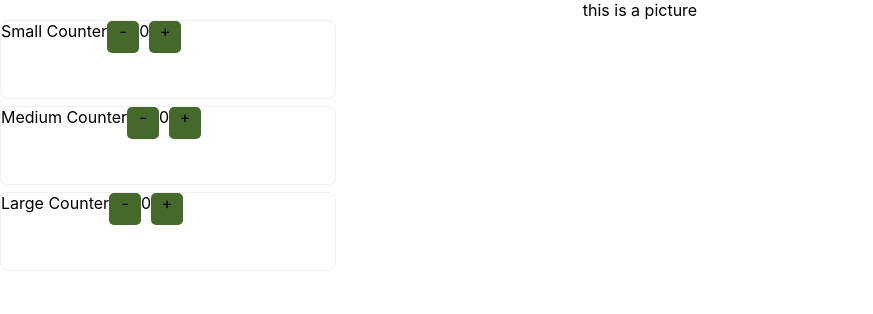
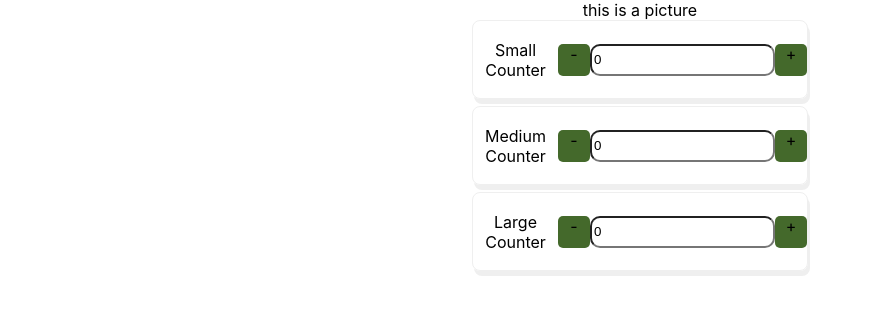
Before and after one commit to maikalangi/Compostr, a React (Create React App) app: page /contribute in a window 1280 px wide. Shown: the top 314 px of the page, without its empty margins (0-873 px from the left). Built offline with nearby package versions, Linux system fonts and the light colour scheme.

Commit message:
added counters and some style

```diff
--- a/src/components/Calculator.jsx
+++ b/src/components/Calculator.jsx
@@ -2,6 +2,52 @@ import React,{ useState,useEffect } from "react";
 import "../style/calc.css"
 
 const Calculator = () =>{
+    const [counts, setCounts] = useState([0,0,0])
+    const [sCount, setSCount] = useState(0)
+    const [mCount, setMCount] = useState(0)
+    const [lCount, setLCount] = useState(0)
+
+
+    const incCount = (pm,val) =>{
+
+        if(val==="med"){
+            let nCount = mCount+pm
+            setMCount(nCount)
+        }
+        if(val==="large"){
+            let nCount = lCount+pm
+            setLCount(nCount)
+        }
+        if(val === "small"){
+            let nCount = sCount+pm
+            setSCount(nCount)
+        }
+    }
+
+    const setNumber = (targ,value)=>{
+        console.log(typeof value)
+        console.log(value)
+        let vInt = parseInt(value)
+
+        // let nCounts = counts
+        if(targ.name==="smallcount"){
+            if(isNaN(value)|| value === ""){
+                setSCount(0)
+            }else
+            setSCount(vInt)
+        }
+        if(targ.name==="medcount"){
+            if(isNaN(value)|| value === ""){
+                setMCount(0)
+            }else
+            setMCount(vInt)
+        }
+        if(targ.name==="largecount"){
+        }
+    }
+    // useEffect(() => {
+
+    //   },[counts]);
 
     return (
     <div className="Calculator">
@@ -10,9 +56,28 @@ const Calculator = () =>{
                 this is a picture
             </div>
             <div className="CompAmount">
-                <div className="compSmall">Small Counter<div className="counter"><div className="minus">-</div><div className="counterCount">0</div><div className="plus">+</div></div></div>
-                <div className="compMedium">Medium Counter<div className="counter"><div className="minus">-</div><div className="counterCount">0</div><div className="plus">+</div></div></div>
-                <div className="compLarge">Large Counter<div className="counter"><div className="minus">-</div><div className="counterCount">0</div><div className="plus">+</div></div></div>
+                <div className="compSmall">Small Counter<div className="counter">
+                <div className="minus"onClick={()=>incCount(-1,"small")}>-</div>
+                <input className="counterCount"
+                type="text"
+                name="smallcount"
+                placeholder="0"
+                value={sCount}
+                onChange={(e)=>setNumber(e.target,e.target.value)}/><div className="plus" onClick={()=>incCount(1,"small")}>+</div></div></div>
+                <div className="compMedium">Medium Counter<div className="counter"><div className="minus"onClick={()=>incCount(-1,"med")}>-</div>
+                <input className="counterCount"
+                type="text"
+                name="medcount"
+                placeholder="0"
+                value={mCount}
+                onChange={(e)=>setNumber(e.target,e.target.value)}/><div className="plus" onClick={()=>incCount(1,"med")}>+</div></div></div>
+                <div className="compLarge">Large Counter<div className="counter"><div className="minus"onClick={()=>incCount(-1,"large")}>-</div>
+                <input className="counterCount"
+                type="text"
+                name="largecount"
+                placeholder="0"
+                value={lCount}
+                onChange={(e)=>setNumber(e.target,e.target.value)}/><div className="plus" onClick={()=>incCount(1,"large")}>+</div></div></div>
             </div>
 
         </div>
--- a/src/style/calc.css
+++ b/src/style/calc.css
@@ -21,13 +21,17 @@
 
 }
 .compSmall{
+    margin:auto;
     margin-bottom: 7px;
     display: flex;
     width: 334px;
     border-radius: 8px;
     height: 77px;
     border: 1px solid #efefef;
+    box-shadow: 2px 5px #efefef;
+    align-items: center;
 }.compMedium{
+    margin:auto;
     margin-bottom: 7px;
     margin-top: 7px;
     display: flex;
@@ -35,13 +39,20 @@
     height: 77px;
     border-radius: 8px;
     border: 1px solid #efefef;
+    box-shadow: 2px 5px #efefef;
+    align-items: center;
 }.compLarge{
+    margin:auto;
     margin-top: 7px;
     margin-bottom: 7px;
     display: flex;
     width: 334px;
     height: 77px;
     border-radius: 8px;
-
     border: 1px solid #efefef;
+    box-shadow: 2px 5px #efefef;
+    align-items: center;
 }
+.CompAmount{
+    margin: auto;
+}
```
